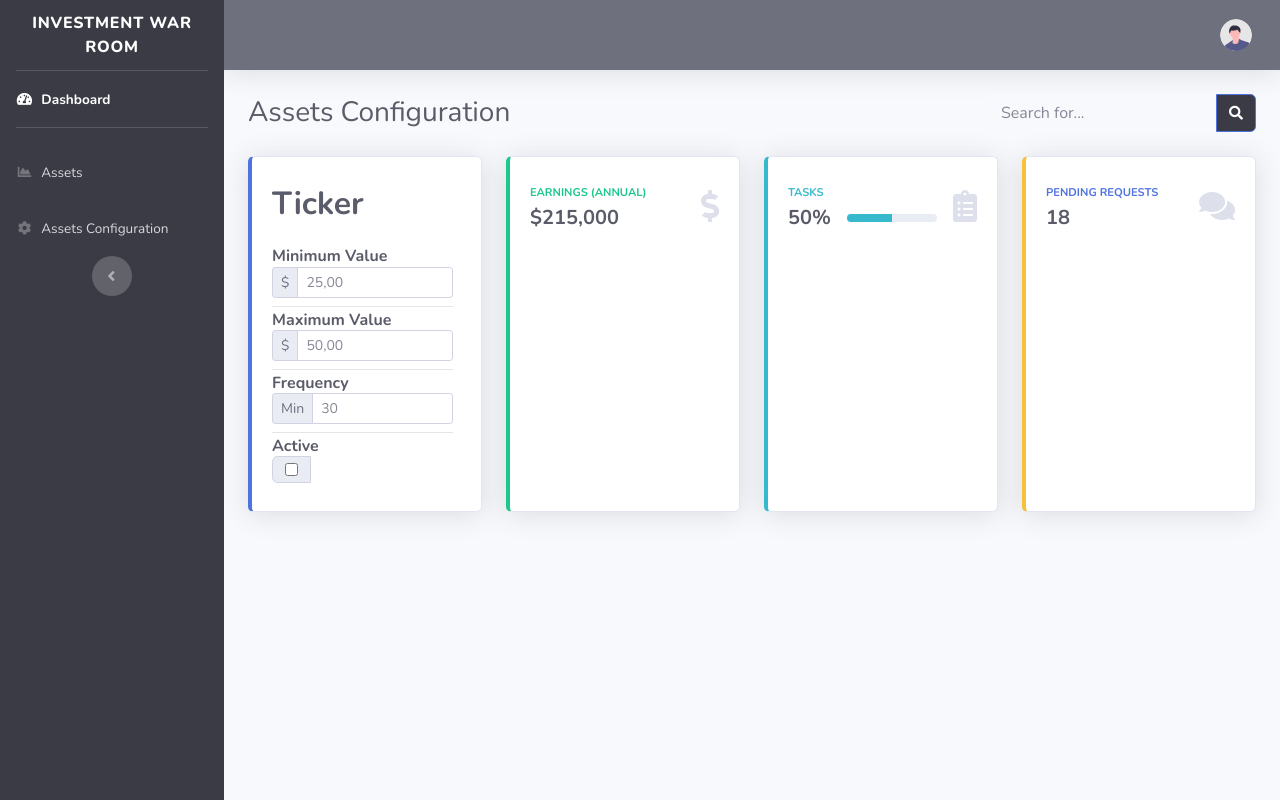
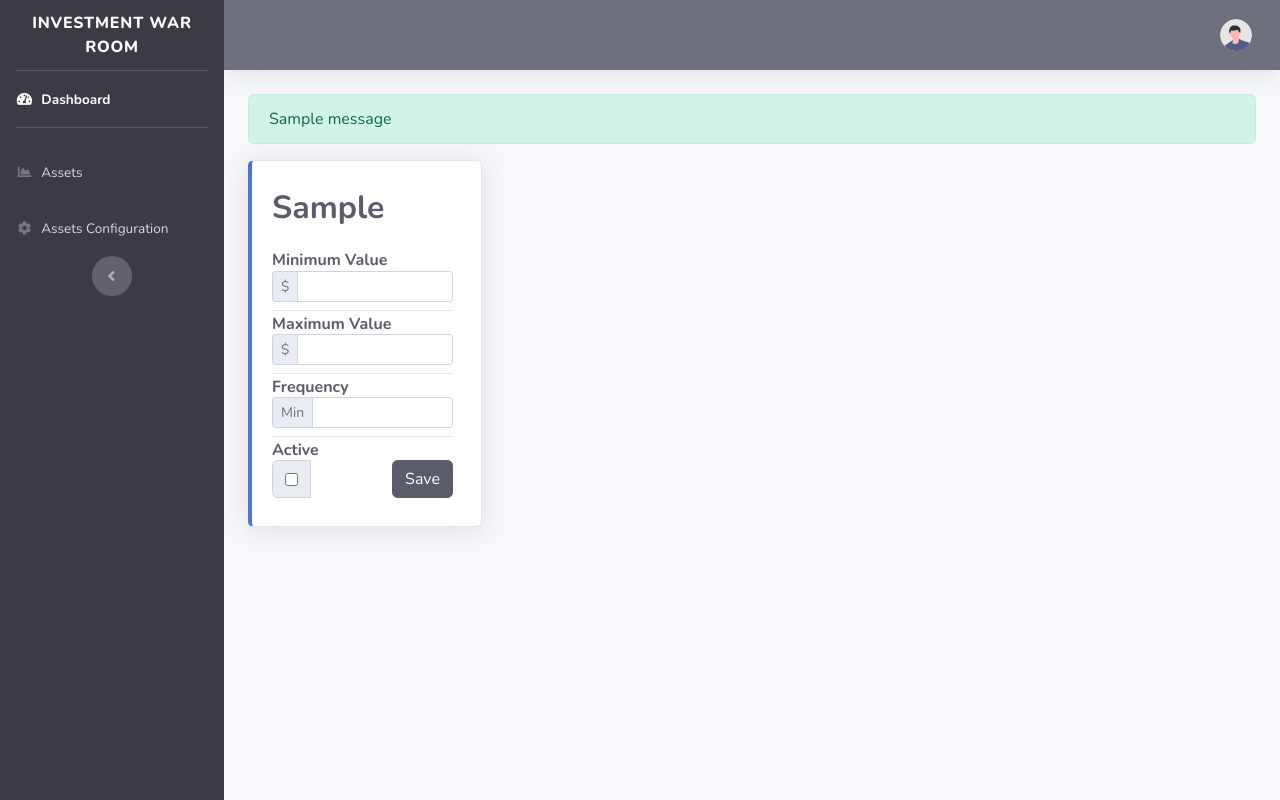
Before and after one commit to thi-martinsj/investment-war-room, a Django app: page /assets/config in a window 1280 px wide. Run offline with Django 4.2, Linux system fonts and the light colour scheme; tables that the repository leaves empty hold one stand-in row (values such as "Sample post"); one stand-in notice (Sample message) is shown; some libraries are stand-ins or nearby versions.

Commit message:
[sc-37] Refactor assets config page

```diff
--- a/apps/assets/views.py
+++ b/apps/assets/views.py
@@ -1,7 +1,9 @@
 from django.shortcuts import render
 from django.core.paginator import Paginator
+from django.contrib import messages
 
 from .models import Assets, AssetsConfig, AssetsValues
+
 
 def assets(request):
     data = {
@@ -11,26 +13,41 @@ def assets(request):
 
     return render(request, 'assets/assets.html', data)
 
+
 def configuration(request):
-    return render(request, 'assets/configuration.html')
+    if request.method == "POST":
+        if request.POST["id"]:
+            update_config(request)
+        else:
+            insert_config(request)
+
+    data = {
+        "assets": get_assets_configuration_per_page(request)
+    }
+
+    return render(request, 'assets/configuration.html', data)
+
 
 def get_user_monitored_assets(request):
     monitored_assets = AssetsConfig.objects.filter(
-        user_id = request.user.id,
-        is_active = True
+        user_id=request.user.id,
+        is_active=True
     )
 
     for asset in monitored_assets:
-        value = AssetsValues.objects.filter(asset_id=asset.asset_id).order_by("created_dt").last()
+        value = AssetsValues.objects.filter(
+            asset_id=asset.asset_id).order_by("created_dt").last()
         asset.value = f"{(value.value)/100:.2f}"
 
     return monitored_assets
+
 
 def get_assets_per_page(request):
     assets = Assets.objects.all()
 
     for asset in assets:
-        value = AssetsValues.objects.filter(asset_id=asset.id).order_by("created_dt").last()
+        value = AssetsValues.objects.filter(
+            asset_id=asset.id).order_by("created_dt").last()
         asset.value = f"{(value.value)/100:.2f}"
 
     paginator = Paginator(assets, 10)
@@ -39,6 +56,7 @@ def get_assets_per_page(request):
 
     return assets_per_page
 
+
 def get_history_values():
     values = AssetsValues.objects.all().order_by("-created_dt")
 
@@ -46,3 +64,69 @@ def get_history_values():
         value.value = f"{(value.value)/100:.2f}"
 
     return values
+
+
+def get_assets_configuration_per_page(request):
+    assets_per_age = get_assets_per_page(request)
+
+    for asset in assets_per_age:
+        asset_config = AssetsConfig.objects.filter(
+            asset_id=asset.id, user_id=request.user.id).last()
+        if asset_config is not None:
+            asset.config_id = asset_config.id
+            asset.min_value = f"{(asset_config.min_value)/100:.2f}"
+            asset.max_value = f"{(asset_config.max_value)/100:.2f}"
+            asset.frequency = asset_config.frequency
+            asset.is_active = asset_config.is_active
+
+    return assets_per_age
+
+
+def update_config(request):
+    id = request.POST["id"]
+    asset_config = AssetsConfig.objects.get(pk=id)
+    params = _get_config_params(request)
+
+    asset_config.min_value = params["min_value"]
+    asset_config.max_value = params["max_value"]
+    asset_config.frequency = params["frequency"]
+    asset_config.is_active = params["is_active"]
+    asset_config.save()
+
+    messages.success(request, f"Asset {asset_config.asset_id} Configuration Updated Successfully")
+
+def insert_config(request):
+    params = _get_config_params(request)
+
+    asset = Assets.objects.get(pk=params["asset_id"])
+
+    asset_config = AssetsConfig.objects.create(
+        asset_id = asset,
+        user_id = request.user,
+        min_value = params["min_value"],
+        max_value = params["max_value"],
+        frequency = params["frequency"],
+        is_active = params["is_active"]
+    )
+
+    asset_config.save()
+
+    messages.success(request, f"Asset {asset} Configuration Added Successfully")
+
+def _get_config_params(request):
+    asset_id = request.POST["asset_id"]
+    min_value = int(request.POST["min_value"].replace(",", "").replace(".",""))
+    max_value = int(request.POST["max_value"].replace(",", "").replace(".",""))
+    frequency = int(request.POST["frequency"])
+    is_active = False
+
+    if "is_active" in request.POST:
+        is_active = True
+
+    return {
+        "asset_id": asset_id,
+        "min_value": min_value,
+        "max_value": max_value,
+        "frequency": frequency,
+        "is_active": is_active
+    }
--- a/templates/assets/configuration.html
+++ b/templates/assets/configuration.html
@@ -17,7 +17,7 @@
             <!-- Begin Page Content -->
             <div class="container-fluid">
 
-                <!-- Page Heading -->
+                <!-- Page Heading
                 <div class="d-sm-flex align-items-center justify-content-between mb-4">
                     <h1 class="h3 mb-0 text-gray-800">Assets Configuration</h1>
 
@@ -33,30 +33,46 @@
                         </div>
                     </form>
 
+                </div> -->
+
+
+                {% if messages %}
+                    {% for message in messages %}
+                        <div class="alert alert-success" role="alert">
+                            {{message}}
                         </div>
+                    {% endfor %}
+                {% endif %}
 
                 <!-- Content Row -->
                 <div class="row">
-                    <!-- Earnings (Monthly) Card Example -->
+                    {% if assets %}
+                        {% for asset in assets %}
+                            <!-- Card -->
                             <div class="col-xl-3 col-md-6 mb-4">
                                 <div class="card border-left-primary shadow h-100 py-2">
                                     <div class="card-body">
                                         <div class="row no-gutters align-items-center">
                                             <div class="col mr-2">
-                                        <div class="h2 mb-0 font-weight-bold text-gray-800">Ticker</div>
+                                                <div class="h2 mb-0 font-weight-bold text-gray-800">{{asset.ticker}}</div>
                                             </div>
                                         </div>
                                         <br>
                                         <div class="row no-gutters align-items-center">
                                             <div class="col mr-2">
-                                        <form>
+                                                <form method="POST" action="{% url 'configuration' %}">
+                                                    {% csrf_token %}
+
+                                                    <input value="{{asset.config_id}}" name="id" hidden>
+                                                    <input value="{{asset.id}}" name="asset_id" hidden>
+
                                                     <div class="h6 mb-0 font-weight-bold text-gray-800">Minimum Value</div>
                                                     <div class="input-group input-group-sm mb-2">
                                                         <div class="input-group-prepend">
                                                             <span class="input-group-text">$</span>
                                                         </div>
-                                                <input type="text" class="form-control"
-                                                    aria-label="Amount (to the nearest dollar)" placeholder="25,00">
+                                                        <input type="text" class="form-control" name="min_value"
+                                                            aria-label="Amount (to the nearest dollar)" value="{{asset.min_value}}" required>
                                                     </div>
 
                                                     <hr class="sidebar-divider my-1">
@@ -66,8 +82,8 @@
                                                         <div class="input-group-prepend">
                                                             <span class="input-group-text">$</span>
                                                         </div>
-                                                <input type="text" class="form-control"
-                                                    aria-label="Amount (to the nearest dollar)" placeholder="50,00">
+                                                        <input type="text" class="form-control" name="max_value"
+                                                            aria-label="Amount (to the nearest dollar)" value="{{asset.max_value}}" required>
                                                     </div>
 
                                                     <hr class="sidebar-divider my-1">
@@ -77,8 +93,8 @@
                                                         <div class="input-group-prepend">
                                                             <span class="input-group-text">Min</span>
                                                         </div>
-                                                <input type="number" class="form-control"
-                                                    aria-label="Amount (to the nearest dollar)" placeholder="30">
+                                                        <input type="number" class="form-control" name="frequency"
+                                                            aria-label="Amount (to the nearest dollar)" value="{{asset.frequency}}" required>
                                                     </div>
 
                                                     <hr class="sidebar-divider my-1">
@@ -87,84 +103,27 @@
                                                     <div class="input-group">
                                                         <div class="input-group-prepend">
                                                             <div class="input-group-text">
-                                                        <input type="checkbox"
-                                                            aria-label="Checkbox for following text input">
-                                                    </div>
+                                                                {% if asset.is_active %}
+                                                                    <input type="checkbox" name="is_active"
+                                                                        aria-label="Checkbox for following text input" checked value="True">
+                                                                {% else %}
+                                                                    <input type="checkbox" name="is_active"
+                                                                        aria-label="Checkbox for following text input " value="True">
+                                                                {% endif %}
                                                             </div>
                                                         </div>
 
+                                                        <button type="submit" class="btn btn-dark ml-auto">Save</button>
+                                                    </div>
                                                 </form>
                                             </div>
                                         </div>
                                     </div>
                                 </div>
                             </div>
-
-                    <!-- Earnings (Monthly) Card Example -->
-                    <div class="col-xl-3 col-md-6 mb-4">
-                        <div class="card border-left-success shadow h-100 py-2">
-                            <div class="card-body">
-                                <div class="row no-gutters align-items-center">
-                                    <div class="col mr-2">
-                                        <div class="text-xs font-weight-bold text-success text-uppercase mb-1">
-                                            Earnings (Annual)</div>
-                                        <div class="h5 mb-0 font-weight-bold text-gray-800">$215,000</div>
-                                    </div>
-                                    <div class="col-auto">
-                                        <i class="fas fa-dollar-sign fa-2x text-gray-300"></i>
-                                    </div>
-                                </div>
-                            </div>
-                        </div>
-                    </div>
-
-                    <!-- Earnings (Monthly) Card Example -->
-                    <div class="col-xl-3 col-md-6 mb-4">
-                        <div class="card border-left-info shadow h-100 py-2">
-                            <div class="card-body">
-                                <div class="row no-gutters align-items-center">
-                                    <div class="col mr-2">
-                                        <div class="text-xs font-weight-bold text-info text-uppercase mb-1">Tasks
-                                        </div>
-                                        <div class="row no-gutters align-items-center">
-                                            <div class="col-auto">
-                                                <div class="h5 mb-0 mr-3 font-weight-bold text-gray-800">50%</div>
-                                            </div>
-                                            <div class="col">
-                                                <div class="progress progress-sm mr-2">
-                                                    <div class="progress-bar bg-info" role="progressbar"
-                                                        style="width: 50%" aria-valuenow="50" aria-valuemin="0"
-                                                        aria-valuemax="100"></div>
-                                                </div>
-                                            </div>
-                                        </div>
-                                    </div>
-                                    <div class="col-auto">
-                                        <i class="fas fa-clipboard-list fa-2x text-gray-300"></i>
-                                    </div>
-                                </div>
-                            </div>
-                        </div>
-                    </div>
-
-                    <!-- Pending Requests Card Example -->
-                    <div class="col-xl-3 col-md-6 mb-4">
-                        <div class="card border-left-warning shadow h-100 py-2">
-                            <div class="card-body">
-                                <div class="row no-gutters align-items-center">
-                                    <div class="col mr-2">
-                                        <div class="text-xs font-weight-bold text-warning text-uppercase mb-1">
-                                            <a href="#">Pending Requests</a>
-                                        </div>
-                                        <div class="h5 mb-0 font-weight-bold text-gray-800">18</div>
-                                    </div>
-                                    <div class="col-auto">
-                                        <i class="fas fa-comments fa-2x text-gray-300"></i>
-                                    </div>
-                                </div>
-                            </div>
-                        </div>
-                    </div>
+                            <!-- End Card-->
+                        {% endfor %}
+                    {% endif %}
                 </div>
                 <!-- End Content Row-->
 
```
Lines whose indentation alone changed are shown as unchanged.
